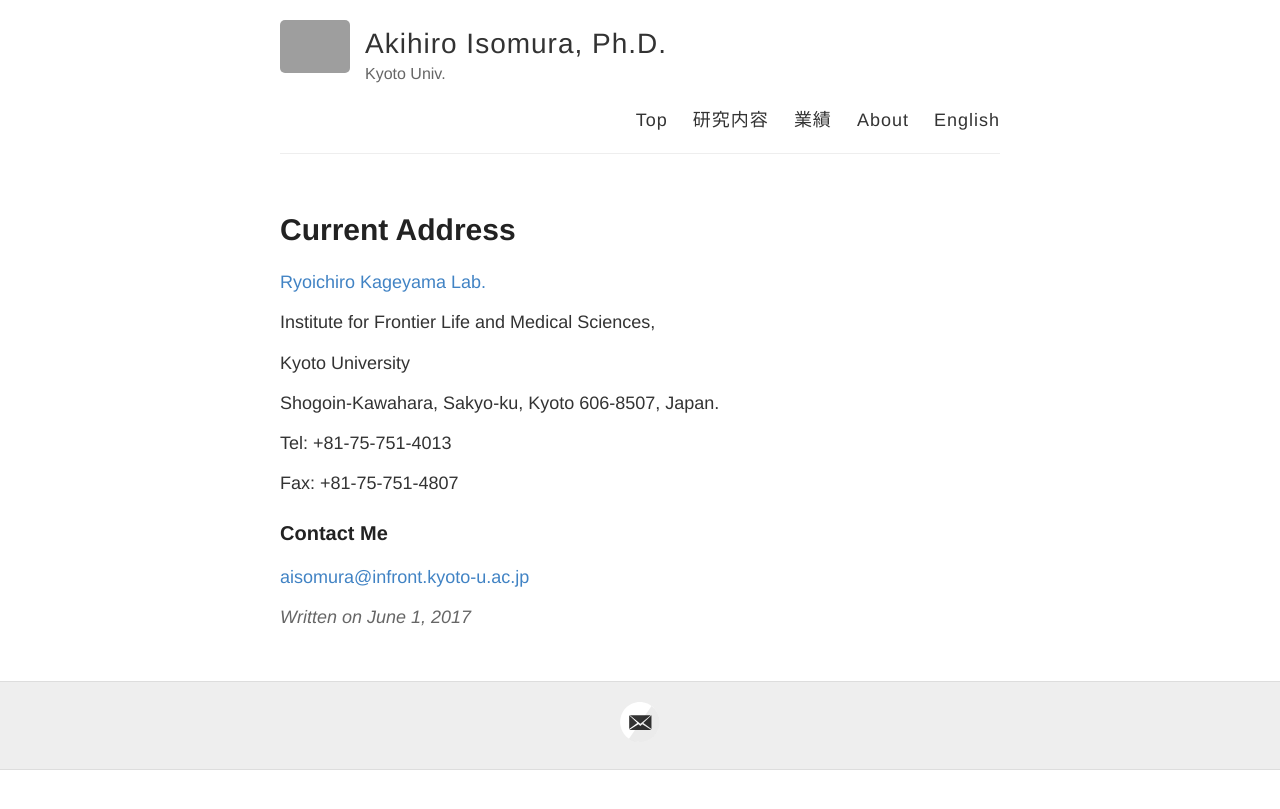
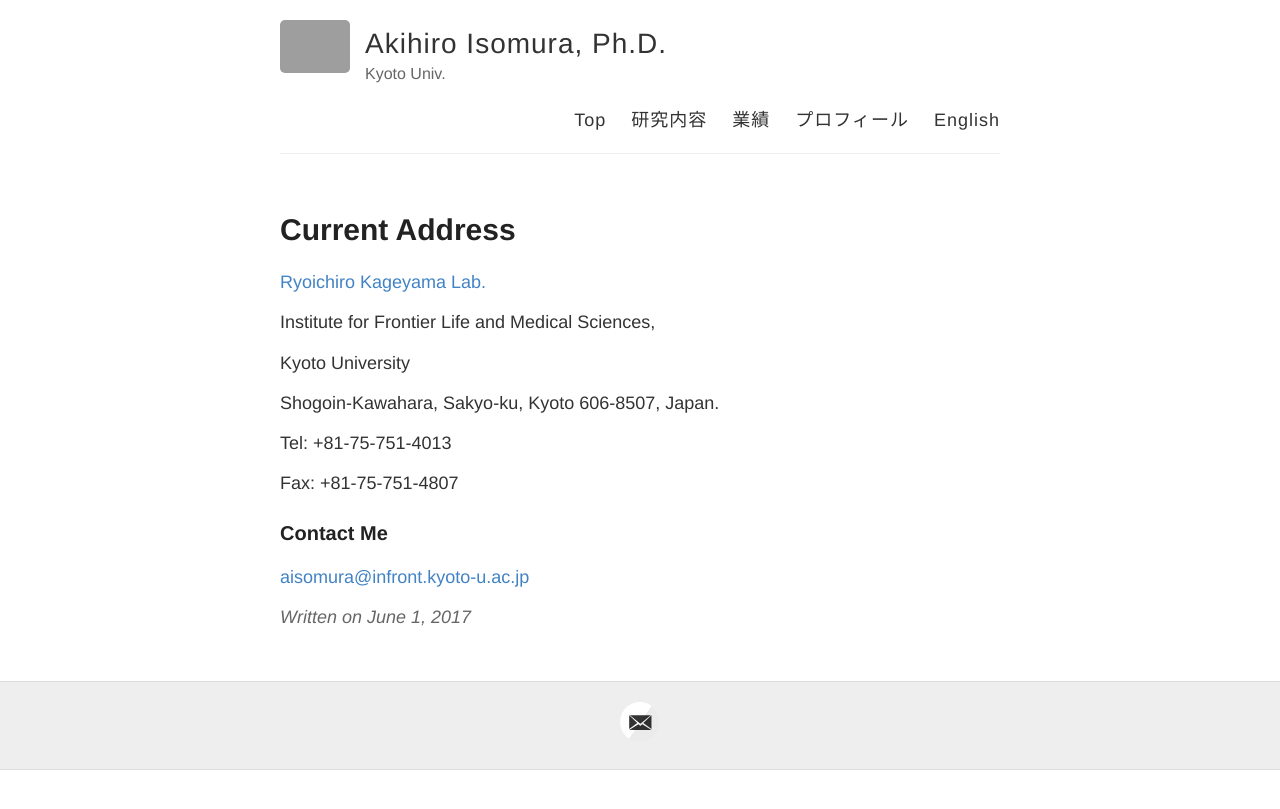
Before and after one commit to aisomur/ja, a Jekyll site: the page built from _posts/2017-6-1-Top-Post.md, in a window 1280 px wide. Shown: the top 809 px of the page. Built offline with Jekyll 4.4.1, drawn with Linux system fonts in a browser that asks for light colours; grey boxes are pictures that could not be loaded.

Commit message:
ja test9

```diff
--- a/_layouts/default.html
+++ b/_layouts/default.html
@@ -30,7 +30,7 @@
             <a href="{{ site.baseurl }}/">Top</a>
             <a href="{{ site.baseurl }}/research">研究内容</a>
             <a href="{{ site.baseurl }}/publications">業績</a>
-            <a href="{{ site.baseurl }}/about">About</a>
+            <a href="{{ site.baseurl }}/profile">プロフィール</a>
             <a href="https://aisomur.github.io/">English</a>
           </nav>
         </header>
```
